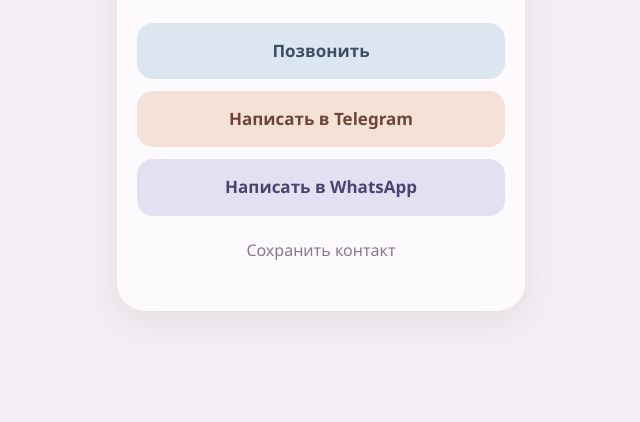
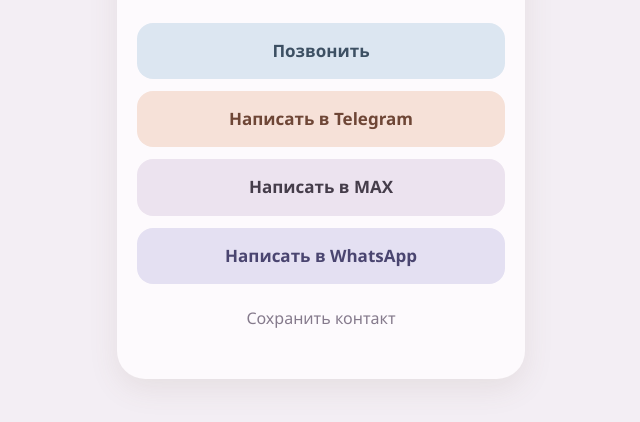
Before and after one commit to stomlr64-bit/vizitka-svetlana, a plain HTML site: page index.html in a window 1280 px wide. Shown: the part 350-772 px from the top of the page, without its empty margins (319-959 px from the left). Drawn offline with Linux system fonts and the light colour scheme.

Commit message:
Добавлена кнопка MAX

```diff
--- a/index.html
+++ b/index.html
@@ -26,6 +26,7 @@
 <div class="btns">
 <a class="btn tg" href="tel:+79162126696">Позвонить</a>
 <a class="btn mx" href="https://t.me/Svetlana_collagen">Написать в Telegram</a>
+<a class="btn max" href="https://max.ru/u/f9LHodD0cOK1eBmvr0BiSAq1hfu9lCvD7HzoiZyw7OpSYKZJGVEJwGrI3mk">Написать в MAX</a>
 <a class="btn wa" href="https://wa.me/79162126696">Написать в WhatsApp</a>
 <a class="btn save" href="assets/svetlana.vcf" download>Сохранить контакт</a>
 </div>
--- a/style.css
+++ b/style.css
@@ -13,5 +13,6 @@
 .tg{background:var(--sky);color:var(--sky-ink)}
 .wa{background:var(--sage);color:var(--sage-ink)}
 .mx{background:var(--rose);color:var(--rose-ink)}
+.max{background:var(--sand);color:var(--ink)}
 .save{background:transparent;color:var(--soft);font-weight:500;font-size:16px;padding:10px}
 .note{margin:18px 4px 0;padding:14px 16px;background:var(--sand);border-radius:16px;font-size:15px;color:var(--ink);text-align:left}
```
